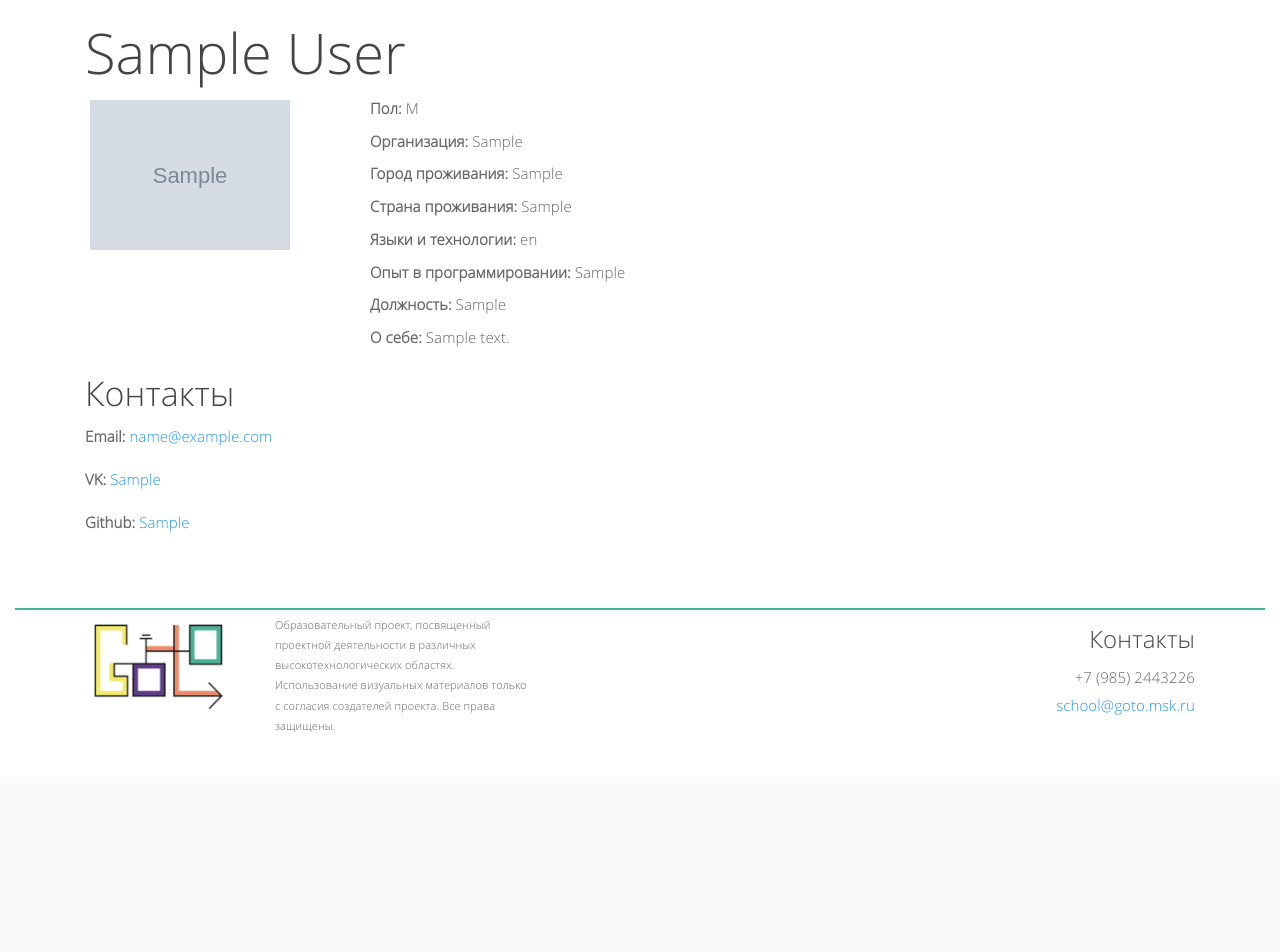
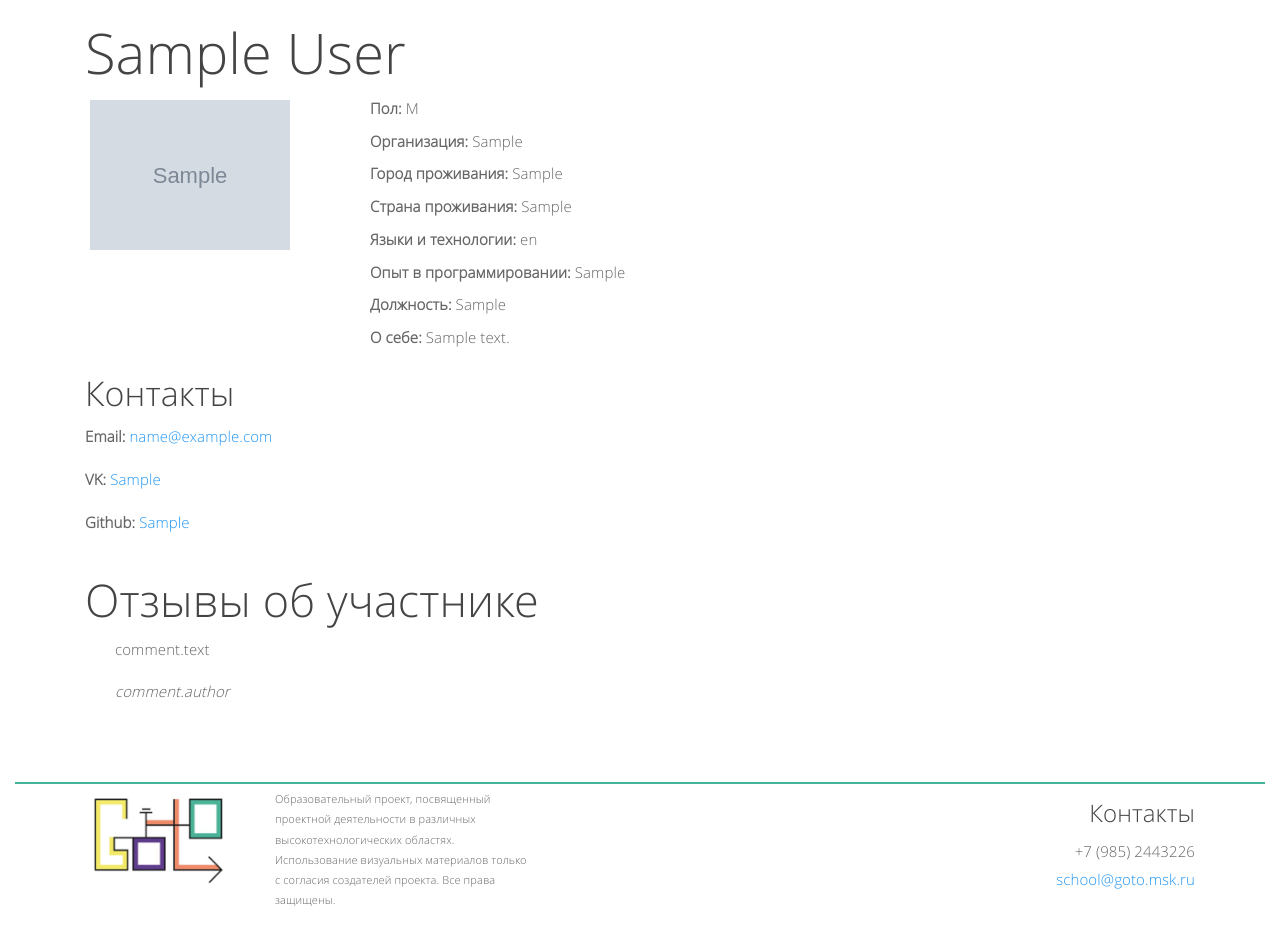
Before and after one commit to goto-ru/gotosite, a Django app: page /user/1/ in a window 1280 px wide. Shown: the part 88-1040 px from the top of the page. Before the commit the page ends 820 px from the top, so only its background shows below. Run offline with Django 3.2, Linux system fonts and the light colour scheme; tables that the repository leaves empty hold one stand-in row (values such as "Sample post"); grey boxes marked "Sample" are stand-in pictures; some libraries are stand-ins or nearby versions.

Commit message:
Comments representation

```diff
--- a/goto/views.py
+++ b/goto/views.py
@@ -105,6 +105,7 @@ def render_profile_edit(req, user):
         base_context['participant_form'] = participant_form
     return render(req, 'edit.html', base_context)
 
+
 @login_required()
 def profile_edit(req):
     user = GotoUser.objects.get(pk=req.user.pk)
@@ -141,10 +142,16 @@ def page(req, slug):
 
 def user_by_id(req, id):
     user = GotoUser.objects.get(pk=id)
-    comments = None
-    # if user.participant:
-    #     if req.user.has_perm('view_private_comment'):
-    #         comments = user.participant.comments.all()
-    #     else:
-    #         comments = user.participant.comments.filter(is_private=False)
-    return render(req, 'user_by_id.html', {'viewed_user': user, 'comments': comments})
+    base_context = {'viewed_user': user}
+    # comments = None
+    try:
+        if user.participant:
+            if req.user.has_perm('view_private_comment'):
+                base_context['private_comments'] = user.participant.comments.filter(is_private=True)
+            else:
+                base_context['public_comments'] = user.participant.comments.filter(is_private=False)
+    except user.DoesNotExist:
+        pass
+    # acc should be typeB if account only has typeA and typeB subclasses
+
+    return render(req, 'user_by_id.html', base_context)
--- a/templates/user_by_id.html
+++ b/templates/user_by_id.html
@@ -10,7 +10,7 @@
                 {% if viewed_user.id == user.id %}
                     <a class="btn btn-default btn-lg"
                        href="{% url 'profile_edit' %}">
-                    <span class="glyphicon glyphicon-pencil" >
+                    <span class="glyphicon glyphicon-pencil">
 
                     </span>
                     </a>
@@ -63,7 +63,7 @@
                 </div>
 
             {% endif %}
-            {% if viewed_user.id == user.id and viewed_user.participant%}
+            {% if viewed_user.id == user.id and participant in viewed_user %}
                 <div class="col-md-12">
                     <h2>Статус заявок</h2>
                     {% for ap in viewed_user.participant.application_set.all %}
@@ -86,6 +86,46 @@
                     {% endfor %}
                 </div>
             {% endif %}
+            {% if viewed_user.participant %}
+                <div class="col-md-12">
+                    <h2>Отзывы об участнике</h2>
+                    <div class="container">
+                        {% if public_comments|length > 0 %}
+
+                            {% for comment in public_comments %}
+                                <div class="col-md-4">
+                                    <p>
+                                        comment.text
+                                    </p>
+                                    <i>comment.author</i>
+                                </div>
+                            {% endfor %}
+                        {% else %}
+                            Нет отзывов
+                        {% endif %}
+                    </div>
+                </div>
+                {% if perms.goto.view_private_comment %}
+                    <div class="col-md-12">
+                    <h2>Приватные отзывы об участнике</h2>
+                    <div class="container">
+                        {% if public_comments|length > 0 %}
+
+                            {% for comment in public_comments %}
+                                <div class="col-md-4">
+                                    <p>
+                                        comment.text
+                                    </p>
+                                    <i>comment.author</i>
+                                </div>
+                            {% endfor %}
+                        {% else %}
+                            Нет приватных отзывов
+                        {% endif %}
+                    </div>
+                </div>
+                {% endif %}
+            {% endif %}
         {% endif %}
     </div>
 {% endblock %}
```
Also changed, not shown: goto/migrations/0034_auto_20160703_1714.py (added).
